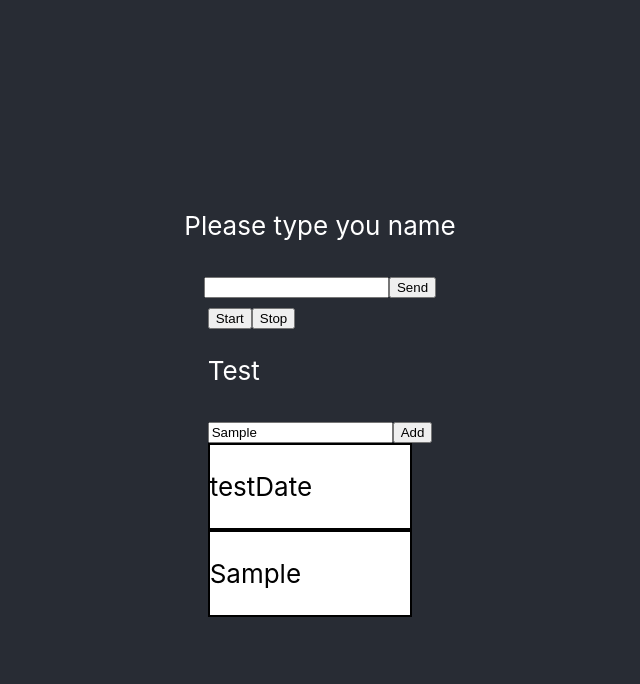
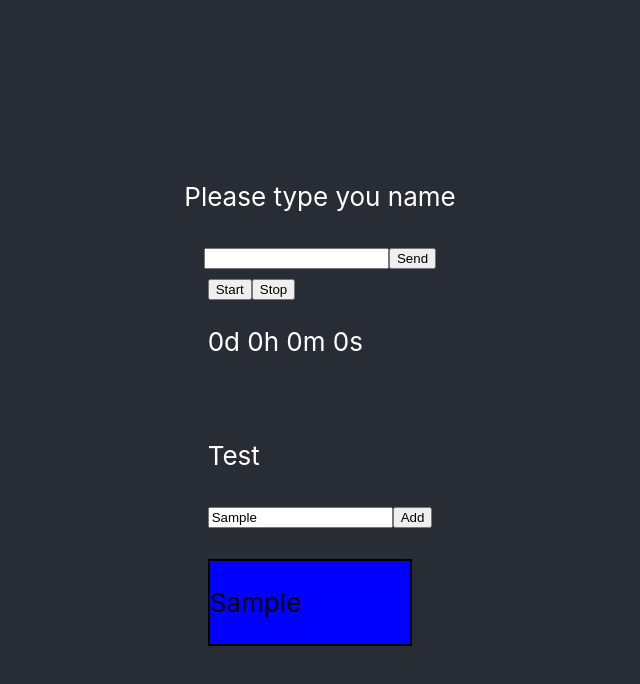
Before and after one commit to kornavol/Trn-project.-Task-Manager, a React (Create React App) app: page / in a window 1280 px wide. Both pictures are taken after typing "Sample" into the empty fields and a click on the input "Add". Shown: the top 684 px of the page, without its empty margins (320-960 px from the left). Built offline with nearby package versions, Linux system fonts and the light colour scheme.

Commit message:
all initial logic is finished

```diff
--- a/src/components/Task.css
+++ b/src/components/Task.css
@@ -5,3 +5,7 @@
     color: black;
 
 }
+
+.active {
+    background-color: blue;
+}
--- a/src/components/Task.jsx
+++ b/src/components/Task.jsx
@@ -3,105 +3,169 @@ import { useState } from 'react';
 
 
 /* DB of Tasks */
-let tasks = [
-    {
-        /* needs as checker uniq tsk. title not suitable because can be a couple with the same name  */
-        id: 1,
-        title: 'testDate',
-        /* for compute a period. Maybe "end time not necessary" */
-        startTime: 1000,
-        endTime: 5000,
-
-        period: 0,
-        /* "status" I'm planning to use as checker. If I click on task, it'll be changed */
-        status: 'active'
-    }
-];
+let tasks = [];
 
 export default function Task() {
-
+    /* adding task to a  DOM */
     const [state, setState] = useState('');
 
-    /* for decelerate start and stop time */
-    let start = null;
-    let end = null;
+    /* start time, declared outside of function because we need to keep a value */
+    let start = 0;
 
-    /*     let TimeCounter = () => {
-            let period = end - start;
-            task[i].period = period;
+    /* Action on a start btn.  */
+    let clickStartB = () => {
+        /* rerendering time first to show start time to another task */
+        setTime(timer)
 
-        } */
+        start = Date.now();
+        console.log('start', start);
+    }
 
-    let clickBB = () => {
-        /* checker what task is active and start count time */
+    /* Action on a stop btn. Compute a period, update period into array and update time of current task   */
+    let clickStopB = () => {
+        let end = Date.now();
+        console.log('end', end);
+
+        let period = end - start;
+        console.log('period', period);
+
         tasks.find((item) => {
             if (item.status == 'active') {
-                /* REPLACE */
-                item.title = 'status active';
-                setState(showTasks)
+                item.period += period;
+
+                setTime(timer);
             }
         })
 
+        console.log('afterstop', tasks);
 
-                /* start = new Date;
-                end = new Date; */
+    }
+
+    /* Change status on 'active' if was click on a task. */
+    let statusChanger = (e => {
+        setTime(timer);
+
+        console.log(e.target.id);
+
+        tasks.find(item => {
+            if (item.status == 'active') {
+                item.status = '';
+            }
+        });
+
+        tasks.find(item => {
+            if (item.id == e.target.id) {
+                item.status = 'active';
+            }
+        });
+        setState(showTasks);
+        // setTime(timer);
+    });
+
+
+
+    /* !Tasks rendering */
+
+    let showTasks = () => tasks.map(item => {
+
+        if (item.status == 'active') {
+            return (
+                <div
+                    id={item.id}
+                    className='task active'
+                    onClick={statusChanger}
+                >
+                    <p>{item.title}</p>
+                </div>
+            )
+        } else {
+            return (
+                <div
+                    id={item.id}
+                    className='task'
+                    onClick={statusChanger}
+                >
+                    <p>{item.title}</p>
+                </div>
+            )
+        }
+    })
+
+    /* Adding new tasks on a page at click on an add button. New task became automate active */
+    let taskAdder = e => {
+        e.preventDefault();
+        let taskTitle = e.target[0].value;
+        /* generae random number to create unique id  */
+        let idNumm = Math.floor(Math.random() * Math.floor(100));
+        let id = taskTitle + idNumm;
+
+        tasks.find(item => {
+            if (item.status == 'active') {
+                item.status = ''
+            }
+        });
+
+        let newTask = {
+            title: taskTitle,
+            id: id,
+            status: 'active',
+            period: 0
+        }
+
+        tasks.push(newTask);
+        setState(showTasks);
+    }
+
+
+    /* for change time on a page */
+    const [time, setTime] = useState('0d 0h 0m 0s');
+
+    /* Show time  */
+    let timer = () => {
+        let currentTime = 0;
+
+        tasks.find((item) => {
+            if (item.status == 'active') {
+                currentTime = item.period;
+                console.log('currentTime', currentTime);
+            }
+        })
+        /* change ms to normal outlook */
+        let days = Math.floor(currentTime / (1000 * 60 * 60 * 24));
+        let hours = Math.floor((currentTime % (1000 * 60 * 60 * 24)) / (1000 * 60 * 60));
+        let minutes = Math.floor((currentTime % (1000 * 60 * 60)) / (1000 * 60));
+        let seconds = Math.floor((currentTime % (1000 * 60)) / 1000);
+
+        let normTime = days + "d " + hours + "h "
+            + minutes + "m " + seconds + "s ";
+
+        console.log('period', currentTime)
+        console.log('normtme', normTime)
+
+        if (currentTime > 0) {
+            return normTime;
+        } else {
+            return '0d 0h 0m 0s';
+        }
     }
 
 
 
-    /* Previous version  of click function. Keep because of pass to dom element  */
-    let click = (e) => {
-
-        let target = e.target.parentElement.children[0].textContent;
-
-        tasks.find((item) => {
-            if (item.title === target) {
-                item.title = "another name";
-
-            }
-            setState(showTasks)
-
-        } )
-
-
-
-    }
-
-
-    /* !Tasks rendering */
-    let showTasks = () => tasks.map(item => {
-
-        return (
-            <div className='task'>
-                <p>{item.title}</p>
-            </div>
-        )
-    })
-
-    /* Adding new tasks on a page */
-    let Adder = e => {
-        e.preventDefault();
-        let taskTitle = e.target[0].value;
-        let newTask = { title: taskTitle }
-        tasks.push(newTask);
-        setState(showTasks);
-
-        console.log(tasks);
-    }
-
     return (
         <div>
-            <button onClick = {clickBB}>Start</button>
-            <button onClick = {clickBB}>Stop</button>
-
-            <form onSubmit={Adder} >
+            <button onClick={clickStartB}>Start</button>
+            <button onClick={clickStopB}>Stop</button>
+            <br />
+            <p>{time}</p>
+            <br />
+            <form onSubmit={taskAdder} >
                 <p>Test</p>
                 <input type="text" />
                 <input type="submit" value="Add" />
             </form>
+            <br />
             {state}
         </div>
     )
 
-
 }
```
Also changed, not shown: src/components/BD.jsx (added, +13 -0 lines), src/components/others.jsx (added, +15 -0 lines), 1 other file (tests, documents, lock files or other folders).
